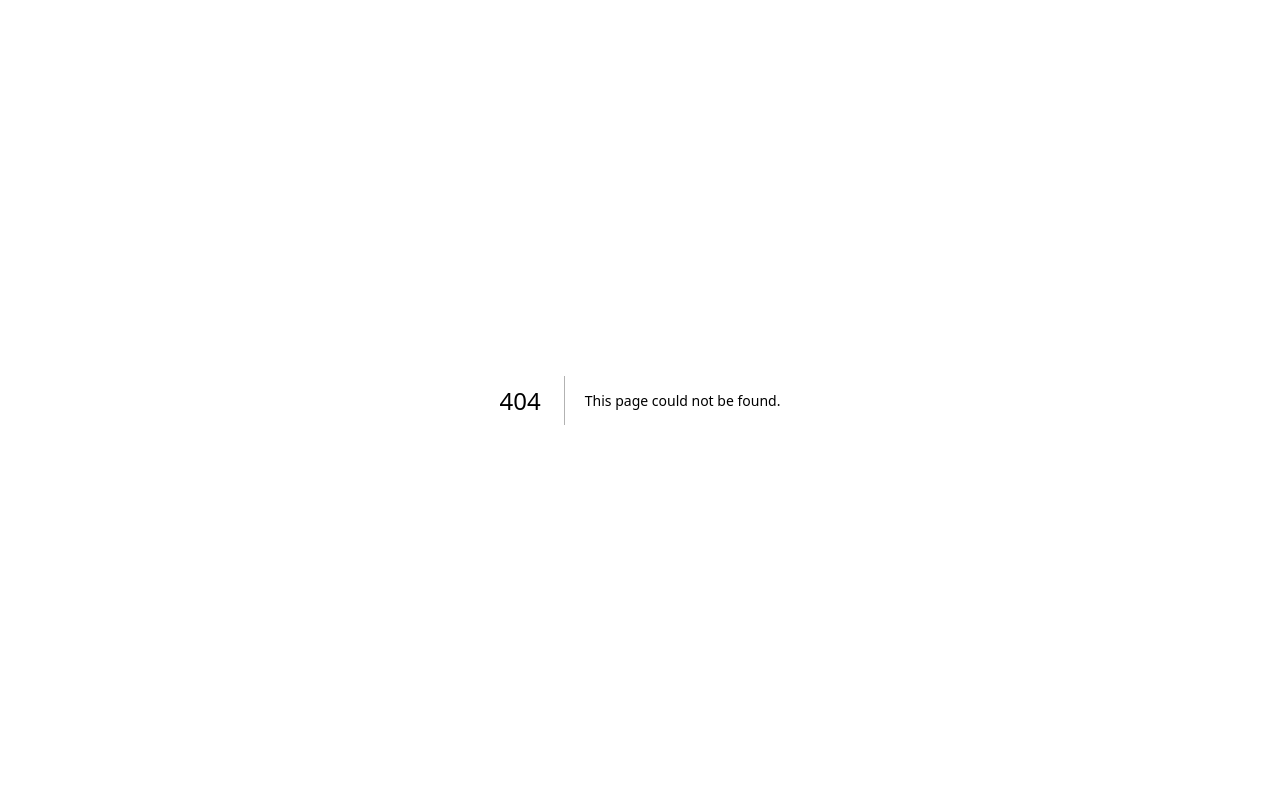
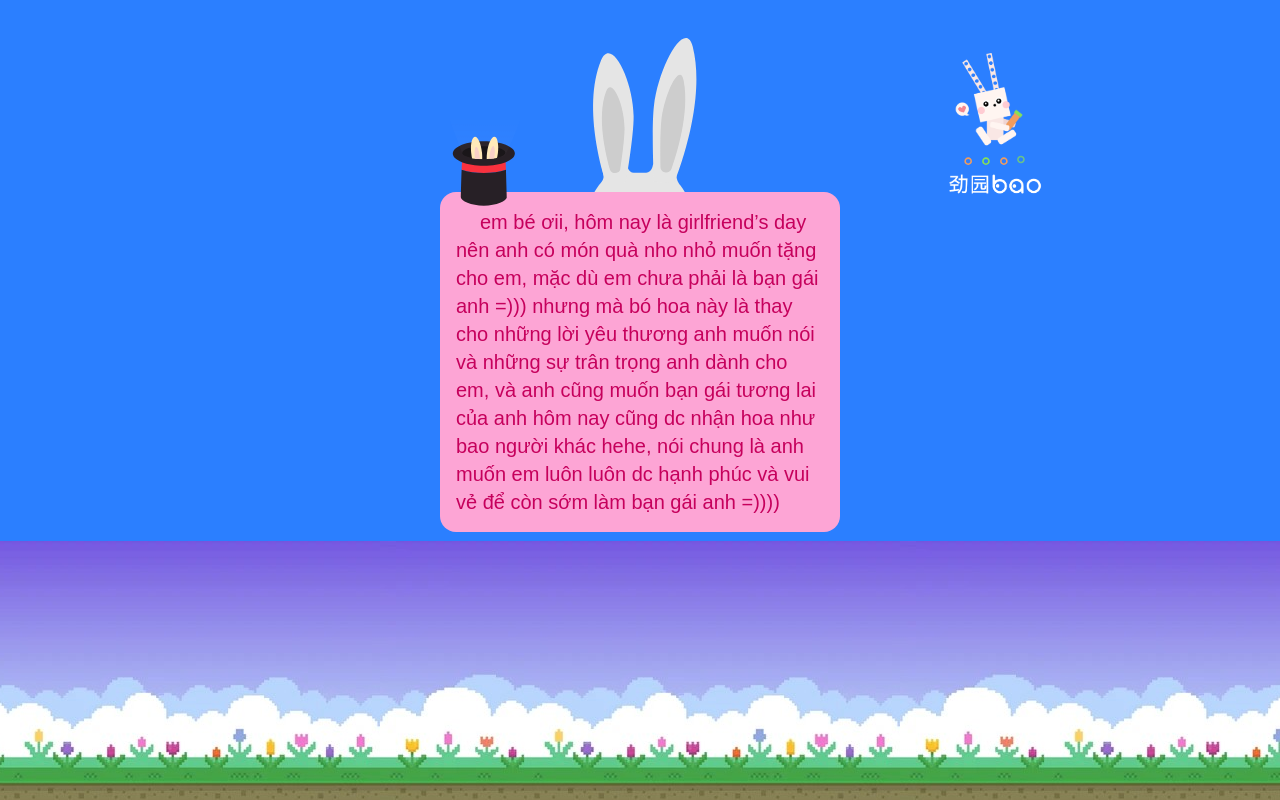
Before and after one commit to JoeyTran05/react-bunny-ask-out, a Next.js app: page /thuchoemtho in a window 1280 px wide. Before the commit this address had no page. Built offline with nearby package versions, Linux system fonts and the light colour scheme.

Commit message:
add letter

```diff
--- /dev/null
+++ b/app/thuchoemtho/page.tsx
@@ -0,0 +1,40 @@
+"use client";
+
+import BunnyPlayer from "@/components/BunnyPlayer";
+import bunny_ears from "@/public/bunny_ears.json";
+import bunny_in_hat from "@/public/bunny_in_hat.json";
+import bunny_holding_carrot from "@/public/bunny_holding_carrot.json";
+import TouchBunny from "@/components/TouchBunny";
+
+const ThuChoEmTho = () => {
+	return (
+		<main className="min-h-screen bg-blue-500 relative overflow-hidden bg-[url('/bg.png')] bg-repeat-x bg-bottom">
+			<div className="flex flex-col items-center justify-center">
+				<div className="flex flex-col w-full px-6 max-w-md mx-auto z-10">
+					<TouchBunny animationData={bunny_holding_carrot} />
+					<TouchBunny animationData={bunny_in_hat} />
+					<div className=" w-full flex justify-center">
+						<div className="mb-8 w-40 h-40">
+							<BunnyPlayer animationData={bunny_ears} />
+						</div>
+					</div>
+					<div className="bg-pink-300 p-4 rounded-2xl">
+						<span className="text-center p-6 text-xl text-pink-700">
+							em bé ơii, hôm nay là girlfriend’s day nên anh có
+							món quà nho nhỏ muốn tặng cho em, mặc dù em chưa
+							phải là bạn gái anh ={")))"} nhưng mà bó hoa này là
+							thay cho những lời yêu thương anh muốn nói và những
+							sự trân trọng anh dành cho em, và anh cũng muốn bạn
+							gái tương lai của anh hôm nay cũng dc nhận hoa như
+							bao người khác hehe, nói chung là anh muốn em luôn
+							luôn dc hạnh phúc và vui vẻ để còn sớm làm bạn gái
+							anh ={"))))"}
+						</span>
+					</div>
+				</div>
+			</div>
+		</main>
+	);
+};
+
+export default ThuChoEmTho;
```
Also changed, not shown: public/bg.png (added).
